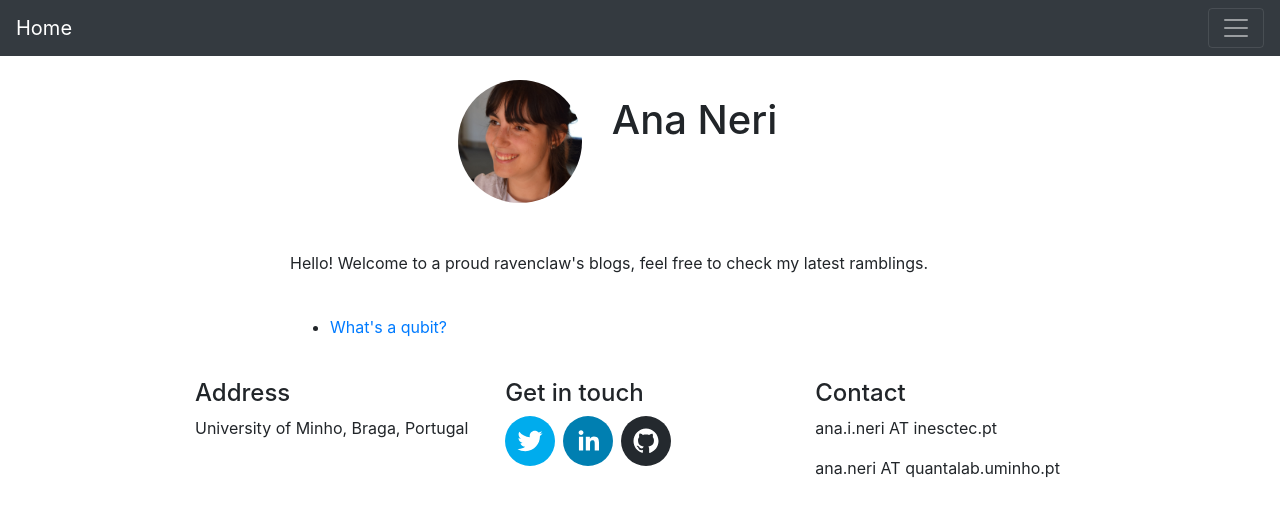
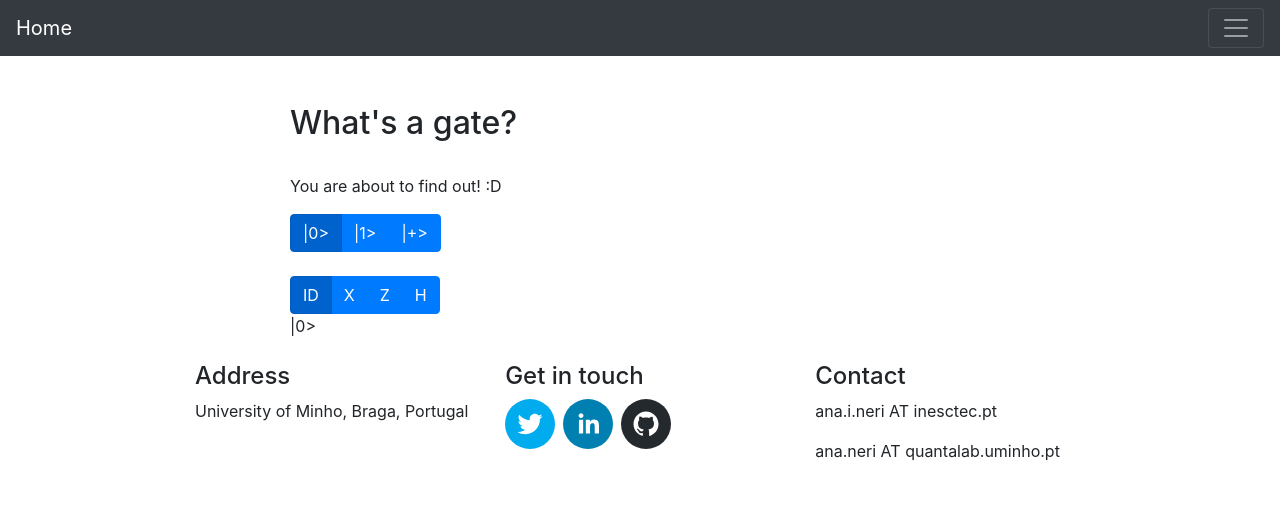
Before and after one commit to AnaNeri/myBlog, a React (Create React App) app: page /blog/quantumGate in a window 1280 px wide. Shown: the top 516 px of the page. Built offline with nearby package versions, Linux system fonts and the light colour scheme.

Commit message:
Center Blog posts

```diff
--- a/src/containers/App.js
+++ b/src/containers/App.js
@@ -34,7 +34,7 @@
               <Route path="/blog/qubit">
                 <TextEntry title={qubit.title} text={qubit.body} />
               </Route>
-              <Route path="/blog/qgate">
+              <Route path="/blog/quantumGate">
               	<GatePost title={qgate.title} text={qgate.body} />
               </Route>
               <Route path="/about">
--- a/src/containers/Blog/GatePost.js
+++ b/src/containers/Blog/GatePost.js
@@ -3,8 +3,12 @@
 import ToggleButtonGroup from 'react-bootstrap/ToggleButtonGroup';
 import ToggleButton from 'react-bootstrap/ToggleButton';
 import ButtonToolbar from 'react-bootstrap/ButtonToolbar';
+import Container from 'react-bootstrap/Container'
+import Row from 'react-bootstrap/Row';
+import Col from 'react-bootstrap/Col';
 
-function GatePost({title="Tmp title", text="Hi"}) {
+
+function GatePostContent({title="Tmp title", text="Hi"}) {
 
   const [value, setValue] = React.useState("id");
 
@@ -16,10 +20,21 @@
 
   return (
     <div>
-      <div>
-        {title}
-      </div>
+    <br/>
+    <Container>
+		<Row>
+		<Col lg={10}>
+			<Row>
+			<Col md={11}>
+			<br/>
+      <h2>{title}</h2>
+      <br/>
+
           {text}
+
+        <br/>
+        <p> </p>
+
           <ButtonToolbar>
           	<ToggleButtonGroup type="radio" name="initState" value={valueState} defaultValue={"|0>"} onChange={handleChangeState}>
           		<ToggleButton value="|0>"> |0> </ToggleButton>
@@ -40,6 +55,27 @@
           </ButtonToolbar>
 
           <GateActivity gate={value} initState={valueState}/>
+          	</Col>
+          	</Row>
+          </Col>
+          </Row>
+    </Container>
+    </div>
+  );
+}
+
+function GatePost({title="Tmp title", text="Hi"}) {
+	return (
+    <div>
+       <Container>
+       <Row>
+       <Col md={2}>
+       </Col>
+       <Col md={10}>
+       	<GatePostContent title={title} text={text} />
+       </Col>
+       </Row>
+	   </Container>
     </div>
   );
 }
--- a/src/containers/Blog/TextEntry.js
+++ b/src/containers/Blog/TextEntry.js
@@ -1,13 +1,43 @@
 import React from 'react';
+import Container from 'react-bootstrap/Container'
+import Row from 'react-bootstrap/Row';
+import Col from 'react-bootstrap/Col';
 
+function TextEntryContent({title="Tmp title", text="Hi"}) {
+  return (
+    <div>
+        <Container>
+    	<Row>
+		<Col lg={10}>
+			<Row>
+			<Col md={11}>
+			    <br/>
+			      <h2>
+			        {title}
+			      </h2>
+			      <br/>
+			          {text}
+			</Col>
+			</Row>
+		</Col>
+		</Row>
+		</Container>
+    </div>
+  );
+}
 
 function TextEntry({title="Tmp title", text="Hi"}) {
-  return (
+	return (
     <div>
-      <div>
-        {title}
-      </div>
-          {text}
+       <Container>
+       <Row>
+       <Col md={2}>
+       </Col>
+       <Col md={10}>
+       	<TextEntryContent title={title} text={text} />
+       </Col>
+       </Row>
+	   </Container>
     </div>
   );
 }
--- a/src/containers/HomePage.js
+++ b/src/containers/HomePage.js
@@ -21,6 +21,7 @@
 
         <ul>
             <li><Link to ="/blog/qubit"> What's a qubit?  </Link></li>
+            <li><Link to ="/blog/quantumGate"> What's a quantum gate? </Link></li>
         </ul>
         </Col>
         </Row>
```
